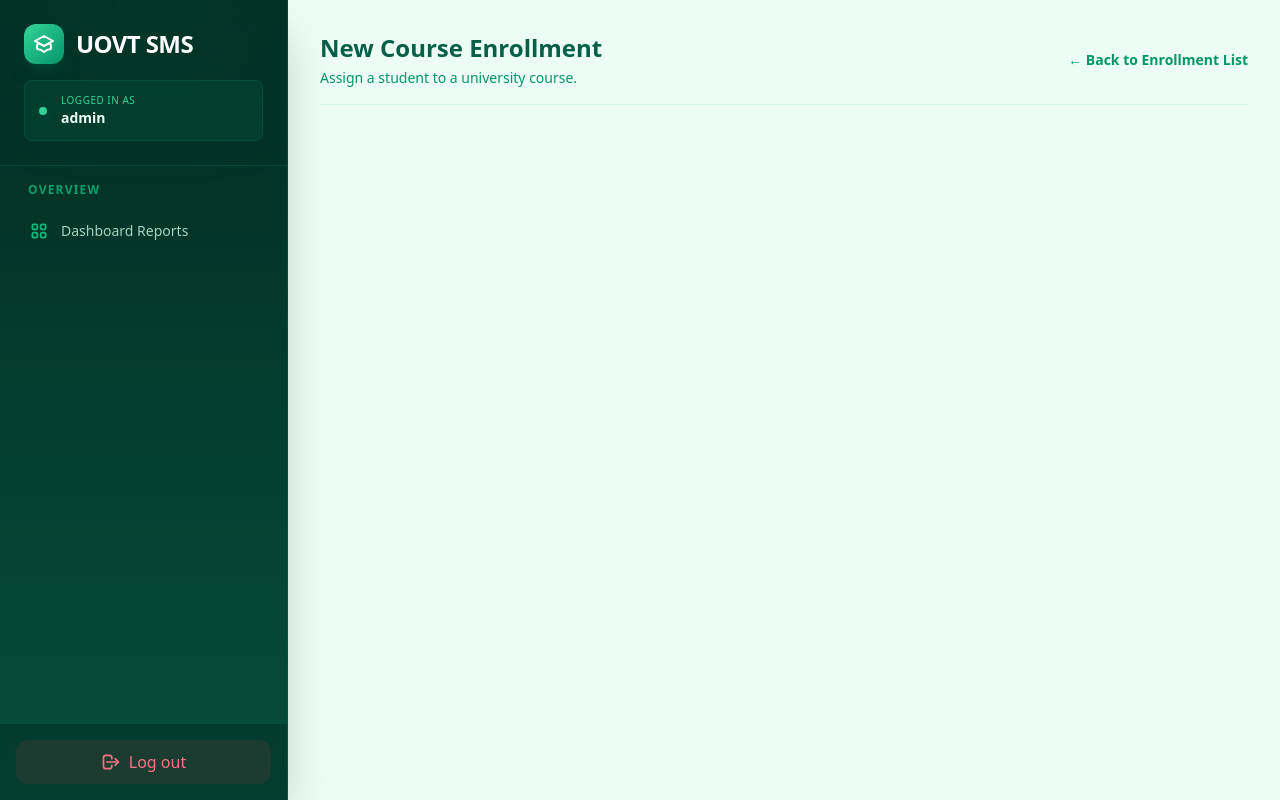
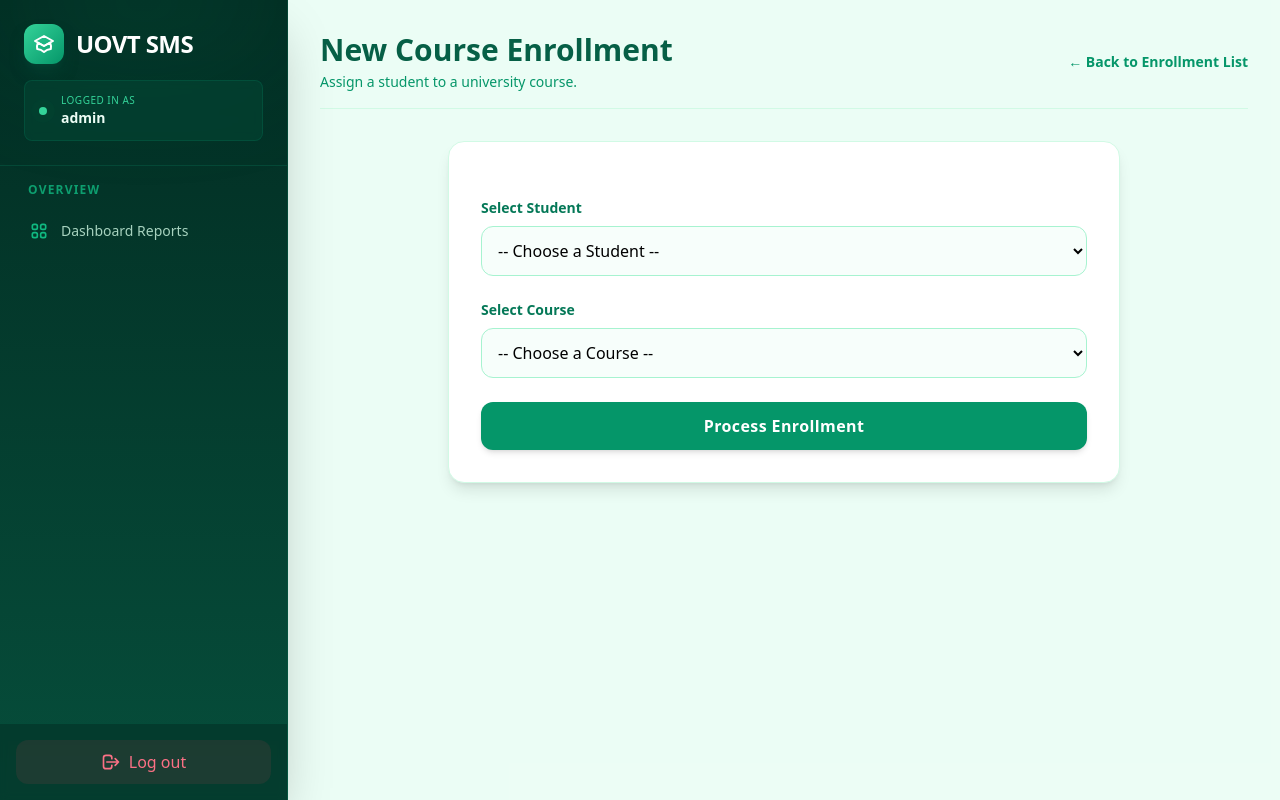
Before and after one commit to darshaanuradha/uovt_student_management_System, a PHP site: page /index.php?page=enroll_student_form in a window 1280 px wide. Run offline with PHP 8.4, Linux system fonts and the light colour scheme; the visitor is signed in with stand-in values (Sample User, id 1); data that the repository does not hold is empty; some libraries are stand-ins or nearby versions.

Commit message:
Refactor enrollment form and alerts for improved user experience and error handling
Co-authored-by: Copilot <copilot@github.com>

```diff
--- a/application/enrollmentsController.php
+++ b/application/enrollmentsController.php
@@ -11,7 +11,7 @@ if ($_SERVER["REQUEST_METHOD"] == "POST" && isset($_POST['action'])) {
         $course_id = (int)$_POST['course_id'];
 
         if (empty($student_id) || empty($course_id)) {
-            header("Location: ../presentation/enroll_student.php?error=empty");
+            header("Location: ../presentation/enroll_student_form.php?error=empty");
             exit();
         }
 
@@ -20,9 +20,9 @@ if ($_SERVER["REQUEST_METHOD"] == "POST" && isset($_POST['action'])) {
         $stmt->bind_param("ii", $student_id, $course_id);
 
         if ($stmt->execute()) {
-            header("Location: ../presentation/enroll_student.php?success=1");
+            header("Location: ../presentation/index.php?page=enroll_student_form&success=1");
         } else {
-            header("Location: ../presentation/enroll_student.php?error=db");
+            header("Location: ../presentation/index.php?page=enroll_student_form&error=db");
         }
         $stmt->close();
     }
--- a/presentation/pages/enroll_student_form.php
+++ b/presentation/pages/enroll_student_form.php
@@ -1,7 +1,91 @@
- <div class="flex justify-between items-center mb-6 border-b border-emerald-100 pb-4">
-     <div>
-         <h2 class="text-2xl font-bold text-emerald-800">New Course Enrollment</h2>
-         <p class="text-sm text-emerald-600 mt-1">Assign a student to a university course.</p>
-     </div>
-     <a href="index.php?page=enrollments" class="text-emerald-600 hover:text-emerald-800 text-sm font-semibold">&larr; Back to Enrollment List</a>
- </div>
+<div class="flex justify-between items-center mb-8 border-b border-emerald-100 pb-4">
+    <div>
+        <h2 class="text-3xl font-bold text-emerald-800">New Course Enrollment</h2>
+        <p class="text-sm text-emerald-600 mt-1">Assign a student to a university course.</p>
+    </div>
+    <a href="index.php?page=enrollments"
+        class="text-emerald-600 hover:text-emerald-800 text-sm font-semibold transition">
+        &larr; Back to Enrollment List
+    </a>
+</div>
+
+<div class="bg-white p-8 rounded-2xl shadow-lg border border-emerald-100 max-w-2xl mx-auto">
+
+    <!-- Alerts -->
+    <?php if (isset($_GET['success'])): ?>
+        <div id="alertBox" class="flex items-center justify-between bg-emerald-100 text-emerald-800 p-4 rounded-lg mb-6 text-sm font-semibold shadow-sm">
+            <span>✅ Enrollment successful! Database transaction completed securely.</span>
+            <button onclick="this.parentElement.remove()" class="ml-4 text-emerald-700 hover:text-emerald-900">&times;</button>
+        </div>
+    <?php elseif (isset($_GET['error'])): ?>
+        <div id="alertBox" class="flex items-center justify-between bg-red-100 text-red-800 p-4 rounded-lg mb-6 text-sm font-semibold shadow-sm">
+            <span>❌ Error processing enrollment. Student may already be enrolled.</span>
+            <button onclick="this.parentElement.remove()" class="ml-4 text-red-700 hover:text-red-900">&times;</button>
+        </div>
+    <?php endif; ?>
+
+    <!-- Form -->
+    <form action="../application/enrollmentsController.php" method="POST" class="space-y-6">
+        <input type="hidden" name="action" value="enroll_student">
+
+        <!-- Student Select -->
+        <div>
+            <label class="block text-sm font-semibold text-emerald-700 mb-2">
+                Select Student
+            </label>
+            <select name="student_id" required
+                class="w-full p-3 border border-emerald-200 rounded-xl focus:ring-2 focus:ring-emerald-500 outline-none bg-emerald-50/40 transition">
+                <option value="">-- Choose a Student --</option>
+                <?php
+                $students = $conn->query("SELECT student_id, first_name, last_name FROM students ORDER BY last_name ASC");
+                if ($students) {
+                    while ($s = $students->fetch_assoc()) {
+                        echo "<option value='" . $s['student_id'] . "'>"
+                            . $s['last_name'] . ", " . $s['first_name']
+                            . " (ID: " . $s['student_id'] . ")</option>";
+                    }
+                }
+                ?>
+            </select>
+        </div>
+
+        <!-- Course Select -->
+        <div>
+            <label class="block text-sm font-semibold text-emerald-700 mb-2">
+                Select Course
+            </label>
+            <select name="course_id" required
+                class="w-full p-3 border border-emerald-200 rounded-xl focus:ring-2 focus:ring-emerald-500 outline-none bg-emerald-50/40 transition">
+                <option value="">-- Choose a Course --</option>
+                <?php
+                $courses = $conn->query("SELECT course_id, course_name FROM courses ORDER BY course_name ASC");
+                if ($courses) {
+                    while ($c = $courses->fetch_assoc()) {
+                        echo "<option value='" . $c['course_id'] . "'>"
+                            . $c['course_name']
+                            . " (Course ID: " . $c['course_id'] . ")</option>";
+                    }
+                }
+                ?>
+            </select>
+        </div>
+
+        <!-- Submit -->
+        <button type="submit"
+            class="w-full bg-emerald-600 text-white font-bold py-3 rounded-xl hover:bg-emerald-700 transition shadow-md tracking-wide">
+            Process Enrollment
+        </button>
+    </form>
+</div>
+
+<!-- Auto-dismiss alert -->
+<script>
+    setTimeout(function() {
+        const alert = document.getElementById('alertBox');
+        if (alert) {
+            alert.style.transition = "opacity 0.5s ease";
+            alert.style.opacity = "0";
+            setTimeout(() => alert.remove(), 500);
+        }
+    }, 3000);
+</script>
--- a/presentation/pages/enrollments.php
+++ b/presentation/pages/enrollments.php
@@ -34,13 +34,12 @@
             $result = $conn->query('SELECT * FROM ViewEnrollments ORDER BY enrollment_date DESC;');
             if ($result && $result->num_rows > 0) {
                 while ($row = $result->fetch_assoc()):
-                    // Format the timestamp cleanly
                     $date = date("M j, Y", strtotime($row['enrollment_date']));
             ?>
                     <tr class="hover:bg-emerald-50/50 transition border-b border-emerald-50">
                         <td class="p-3 text-sm font-medium text-gray-500"><?php echo $date; ?></td>
                         <td class="p-3 text-sm text-gray-800 font-semibold">
-                            <?php echo $row['last_name'] . ", " . $row['first_name']; ?>
+                            <?php echo $row['first_name'] . " " . $row['last_name']; ?>
                             <span class="text-xs text-gray-400 font-normal">(ID: <?php echo $row['student_id']; ?>)</span>
                         </td>
                         <td class="p-3 text-sm text-gray-700">
@@ -72,5 +71,5 @@
             alert.style.opacity = "0";
             setTimeout(() => alert.remove(), 500); // remove after fade
         }
-    }, 3000); // 3 seconds
+    }, 3000);
 </script>
```
